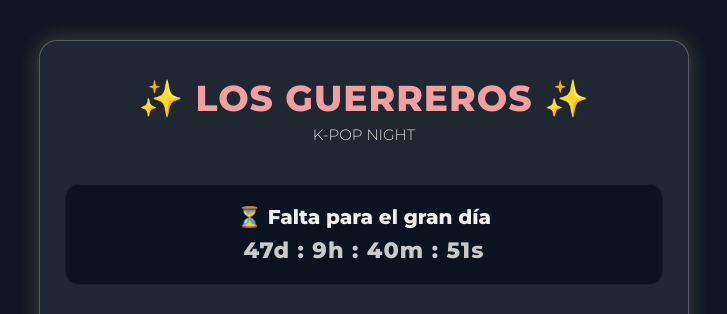
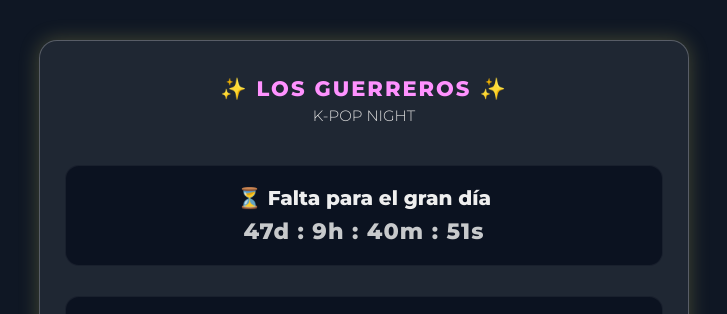
Before and after one commit to CoolSites1/EmiFest., a plain HTML site: page index.html in a window 1280 px wide. Both pictures are taken after a click on the button "Entrar 🚀". Shown: the top 314 px of the page, without its empty margins (276-1003 px from the left). Drawn offline with Linux system fonts and the light colour scheme.

Commit message:
Update index.html

```diff
--- a/index.html
+++ b/index.html
@@ -166,15 +166,14 @@ body{
   box-shadow: 0 0 20px rgba(231, 218, 96, 0.25);
 }
 
-.invite-title{
-  font-size: 36px;
+.invite-title {
+  font-size: 21px;   /* antes 36px */
   font-weight: 800;
-  color: #f0a0a0;
-  letter-spacing: 1px;
+  color: #ff92ff;
+  letter-spacing: 2px;
   text-transform: uppercase;
   margin-bottom: 5px;
 }
-
 .invite-subtitle{
   font-size: 15px;
   color: #dcdcdc;
```
